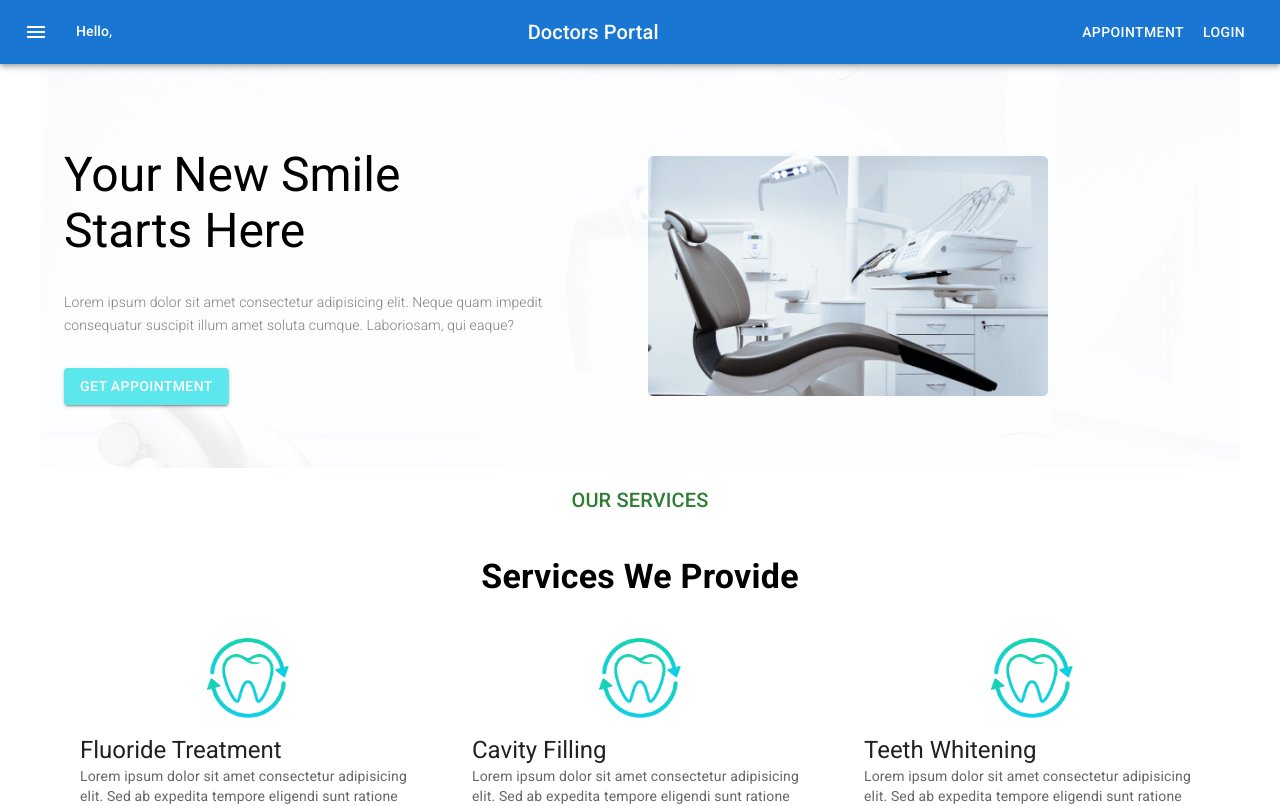
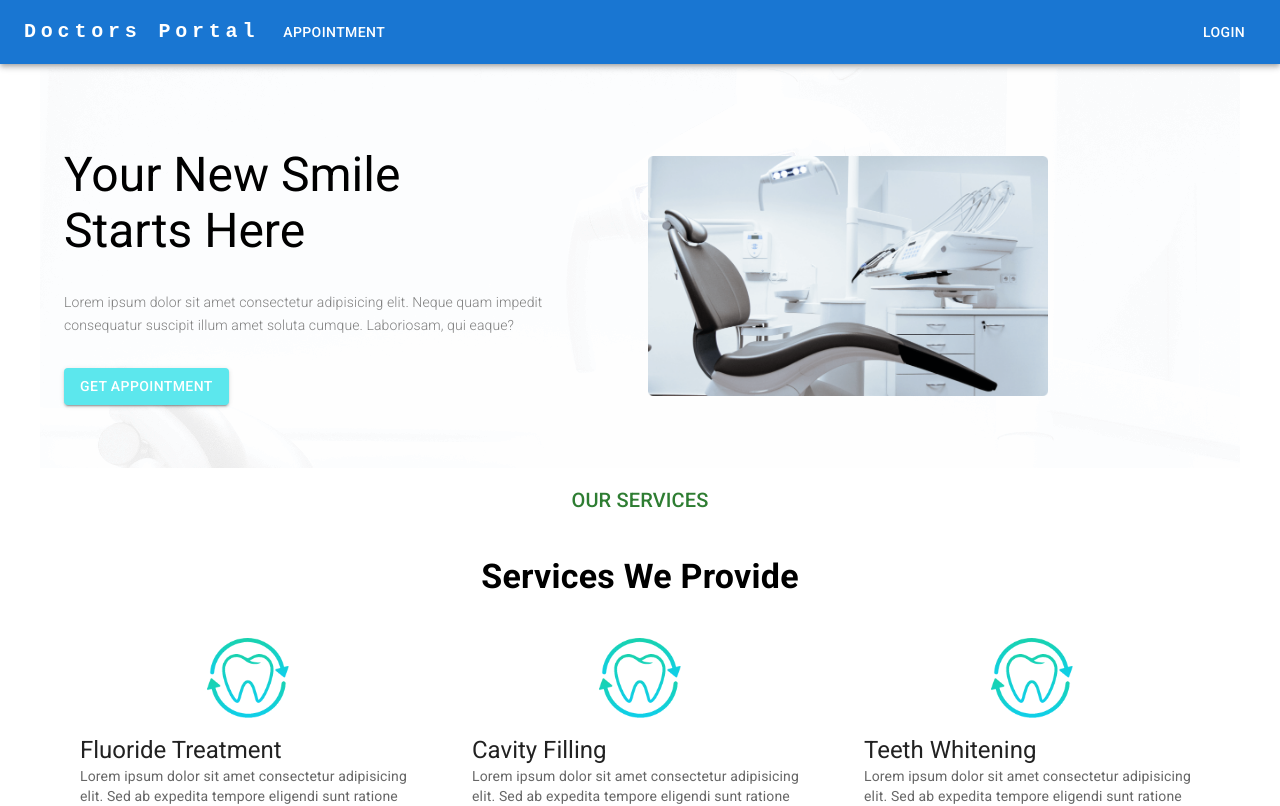
Before and after one commit to arshad657/doctors-portal, a React (Create React App) app: page / in a window 1280 px wide. Shown: the top 806 px of the page. Built offline with nearby package versions, Linux system fonts and the light colour scheme; no server answers.

Commit message:
06/08/22 (4.30 AM)

```diff
--- a/src/Appointment/Appointment.js
+++ b/src/Appointment/Appointment.js
@@ -7,7 +7,7 @@ import AvailableAppointments from './AvailableAppointments/AvailableAppointments
         const [date, setDate] = React.useState(new Date());
       return (
         <div>
-            <Navigation heading={'Appointment'}/>
+            <Navigation/>
             <AppointmentHeader date={date} setDate={setDate}/>
             <AvailableAppointments date={date} />
         </div>
--- a/src/Dashboard/Dashboard/Dashboard.js
+++ b/src/Dashboard/Dashboard/Dashboard.js
@@ -61,9 +61,11 @@ function Dashboard(props) {
 
   return (
     <>
-    <Box sx={{ display: 'flex' }}>
+    <Box sx={{}}>
       <CssBaseline />
-      <AppBar
+
+      <Navigation />
+      {/* <AppBar
         position="fixed"
         sx={{
           width: { sm: `calc(100% - ${drawerWidth}px)` },
@@ -93,14 +95,14 @@ function Dashboard(props) {
           </Typography>
         </Toolbar>
 
-      </AppBar>
+      </AppBar> */}
       <Box
         component="nav"
         sx={{ width: { sm: drawerWidth }, flexShrink: { sm: 0 } }}
         aria-label="mailbox folders"
       >
         {/* The implementation can be swapped with js to avoid SEO duplication of links. */}
-        <Drawer
+        {/* <Drawer
           container={container}
           variant="temporary"
           open={mobileOpen}
@@ -124,7 +126,7 @@ function Dashboard(props) {
           open
         >
           {drawer}
-        </Drawer>
+        </Drawer> */}
       </Box>
       <Box
         component="main"
--- a/src/Home/Home.js
+++ b/src/Home/Home.js
@@ -10,7 +10,7 @@ import Footer from '../Shared/Footer/Footer'
 function Home() {
   return (
     <div>
-    <Navigation heading={'Doctors Portal'}/>
+    <Navigation/>
     <Banner />
     <Services />
     <ExceptionalCare />
--- a/src/Shared/Navigation/Navigation.js
+++ b/src/Shared/Navigation/Navigation.js
@@ -1,4 +1,4 @@
-import React from 'react'
+import * as React from 'react';
 import AppBar from '@mui/material/AppBar';
 import Box from '@mui/material/Box';
 import Toolbar from '@mui/material/Toolbar';
@@ -8,53 +8,179 @@ import IconButton from '@mui/material/IconButton';
 import MenuIcon from '@mui/icons-material/Menu';
 import { Link } from "react-router-dom";
 import useAuth from '../../Hooks/useAuth';
+import { Avatar, Container, Menu, MenuItem, Tooltip } from '@mui/material';
+import AdbIcon from '@mui/icons-material/Adb';
 
-function Navigation(props) {
+
+
+function Navigation() {
   const {user, logout} = useAuth()
+  const [anchorElNav, setAnchorElNav] = React.useState(null);
+  const [anchorElUser, setAnchorElUser] = React.useState(null);
+
+  const handleOpenNavMenu = (event) => {
+    setAnchorElNav(event.currentTarget);
+  };
+  const handleOpenUserMenu = (event) => {
+    setAnchorElUser(event.currentTarget);
+  };
+
+  const handleCloseNavMenu = () => {
+    setAnchorElNav(null);
+  };
+
+  const handleCloseUserMenu = () => {
+    setAnchorElUser(null);
+  };
+
+
   return (
     <Box sx={{ flexGrow: 1 }}>
+
     <AppBar position="static">
-      <Toolbar>
+      <Container maxWidth="xl">
+        <Toolbar disableGutters>
+          <Typography
+            variant="h6"
+            noWrap
+            component="a"
+            href="/"
+            sx={{
+              mr: 2,
+              display: { xs: 'none', md: 'flex' },
+              fontFamily: 'monospace',
+              fontWeight: 700,
+              letterSpacing: '.3rem',
+              color: 'inherit',
+              textDecoration: 'none',
+            }}
+          >
+            Doctors Portal
+          </Typography>
+
+          <Box sx={{ flexGrow: 1, display: { xs: 'flex', md: 'none' } }}>
             <IconButton
               size="large"
-          edge="start"
+              aria-label="account of current user"
+              aria-controls="menu-appbar"
+              aria-haspopup="true"
+              onClick={handleOpenNavMenu}
               color="inherit"
-          aria-label="menu"
-          sx={{ mr: 2 }}
             >
               <MenuIcon />
             </IconButton>
-
-        <Typography variant="subtitle2" component="div" sx={{ flexGrow: 1, }}>
-          Hello, {user.email}
-        </Typography>
-
-
-        <Typography variant="h6" component="div" sx={{ flexGrow: 1 }}>
-          {props.heading}
-        </Typography>
-
-
-        <Link to='/appointment' style={{textDecoration: 'none', color: 'white'}}>
+            <Menu
+              id="menu-appbar"
+              anchorEl={anchorElNav}
+              anchorOrigin={{
+                vertical: 'bottom',
+                horizontal: 'left',
+              }}
+              keepMounted
+              transformOrigin={{
+                vertical: 'top',
+                horizontal: 'left',
+              }}
+              open={Boolean(anchorElNav)}
+              onClose={handleCloseNavMenu}
+              sx={{
+                display: { xs: 'block', md: 'none' },
+              }}
+            >
+              <Link to='/appointment' style={{textDecoration: 'none', color: 'black'}}>
                 <Button color="inherit">Appointment</Button>
-        </Link>
-
+              </Link> <br />
               {
                 user?.email ?
                 <Box>
 
-          <Link to='/dashboard  ' style={{textDecoration: 'none', color: 'white'}}>
+                <Link to='/dashboard' style={{textDecoration: 'none', color: 'black'}}>
+                <Button color="inherit" >Dashboard</Button>
+                  </Link>
+                  <br />
+                <Button color = 'inherit' onClick={logout}>Logout</Button>
+                </Box>
+                :
+                <Link to='/login' style={{textDecoration: 'none', color: 'black'}}>
+                  <Button color="inherit" >Login</Button>
+              </Link>
+              }
+            </Menu>
+          </Box>
+
+
+          <Typography
+            variant="h5"
+            noWrap
+            component="a"
+            href='/'
+            sx={{
+              mr: 2,
+              display: { xs: 'flex', md: 'none' },
+              flexGrow: 1,
+              fontFamily: 'monospace',
+              fontWeight: 700,
+              letterSpacing: '.3rem',
+              color: 'inherit',
+              textDecoration: 'none',
+            }}
+          >
+            Doctors <br /> Portal
+          </Typography>
+
+          <Box sx={{ flexGrow: 1, display: { xs: 'none', md: 'flex' } }}>
+          <Link to='/appointment' style={{textDecoration: 'none', color: 'white'}}>
+                <Button color="inherit">Appointment</Button>
+              </Link> <br />
+              {
+          user.email &&
+          <Box>
+
+          <Link to='/dashboard' style={{textDecoration: 'none', color: 'white', width:'auto'}}>
           <Button color="inherit" >Dashboard</Button>
             </Link>
 
           <Button color = 'inherit' onClick={logout}>Logout</Button>
           </Box>
+
+        }
+
+          </Box>
+
+          <Box sx={{ flexGrow: 0 }}>
+            {user.email?
+            <Box sx={{display:'flex'}}>
+                 <Typography variant="subtitle2"  sx={{ flexGrow: 1}}>
+                 Hello, <br /> {user.email}
+               </Typography>
+
+                </Box>
                :
-          <Link to='/login' style={{textDecoration: 'none', color: 'white'}}>
+               <Link to='/login' style={{textDecoration: 'none', color: 'white',width:'auto'}}>
                     <Button color="inherit" >Login</Button>
                 </Link>
+
           }
+            <Menu
+              sx={{ mt: '45px' }}
+              id="menu-appbar"
+              anchorEl={anchorElUser}
+              anchorOrigin={{
+                vertical: 'top',
+                horizontal: 'right',
+              }}
+              keepMounted
+              transformOrigin={{
+                vertical: 'top',
+                horizontal: 'right',
+              }}
+              open={Boolean(anchorElUser)}
+              onClose={handleCloseUserMenu}
+            >
+            </Menu>
+          </Box>
         </Toolbar>
+      </Container>
     </AppBar>
   </Box>
   )
```
Lines whose indentation alone changed are shown as unchanged.
